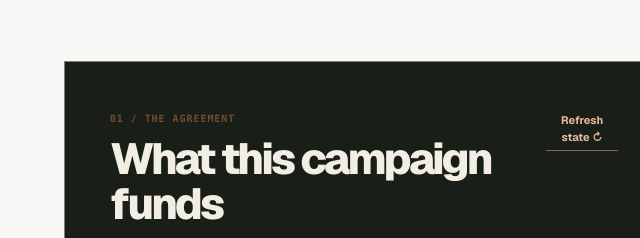
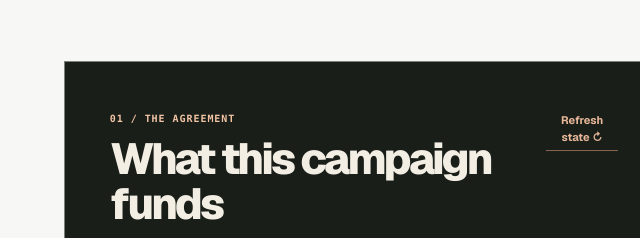
Before and after one commit to Iniwura/pact-atlas, a website with bundled scripts: page web/campaign.html in a window 1280 px wide. Shown: the part 1109-1347 px from the top of the page, 0-640 px from the left. Built offline with nearby package versions, Linux system fonts and the light colour scheme.

Commit message:
fix(a11y): restore dark-panel label contrast in campaign details
The agreement panel uses dark ink, unlike the light participation panels. Set legible pale-copper text and verify clean WCAG AA scans across all five product routes.

```diff
--- a/web/lurais-responsive.css
+++ b/web/lurais-responsive.css
@@ -382,3 +382,5 @@
 .campaign-app .campaign-disclosure{color:#4e514b!important}
 
 .campaign-app .campaign-projects-panel .pane-kicker{color:#754b32!important}
+/* Agreement details are a dark panel, unlike the light participation panel. */
+.campaign-app .campaign-projects-panel .pane-kicker{color:#f2c4a4!important}
```
